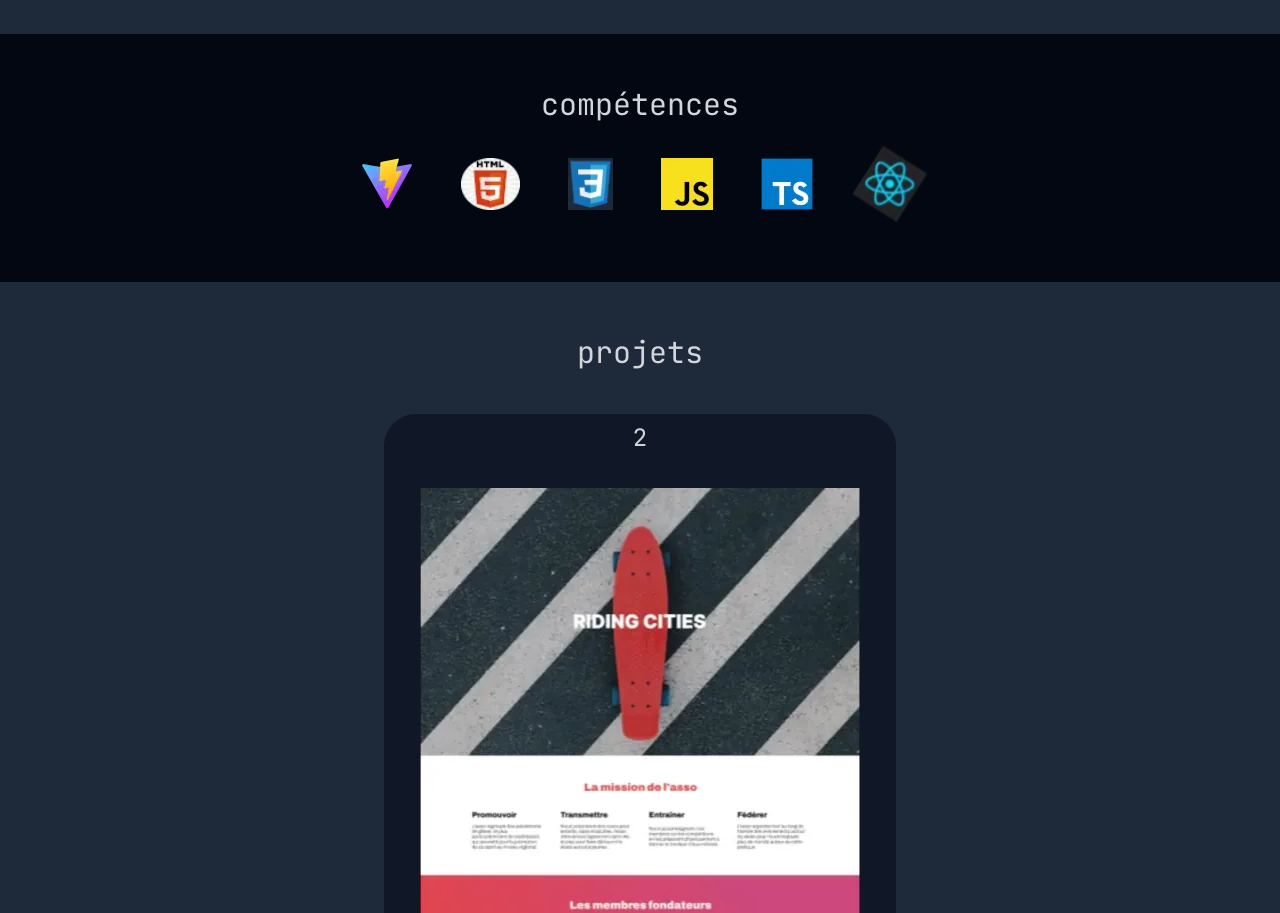
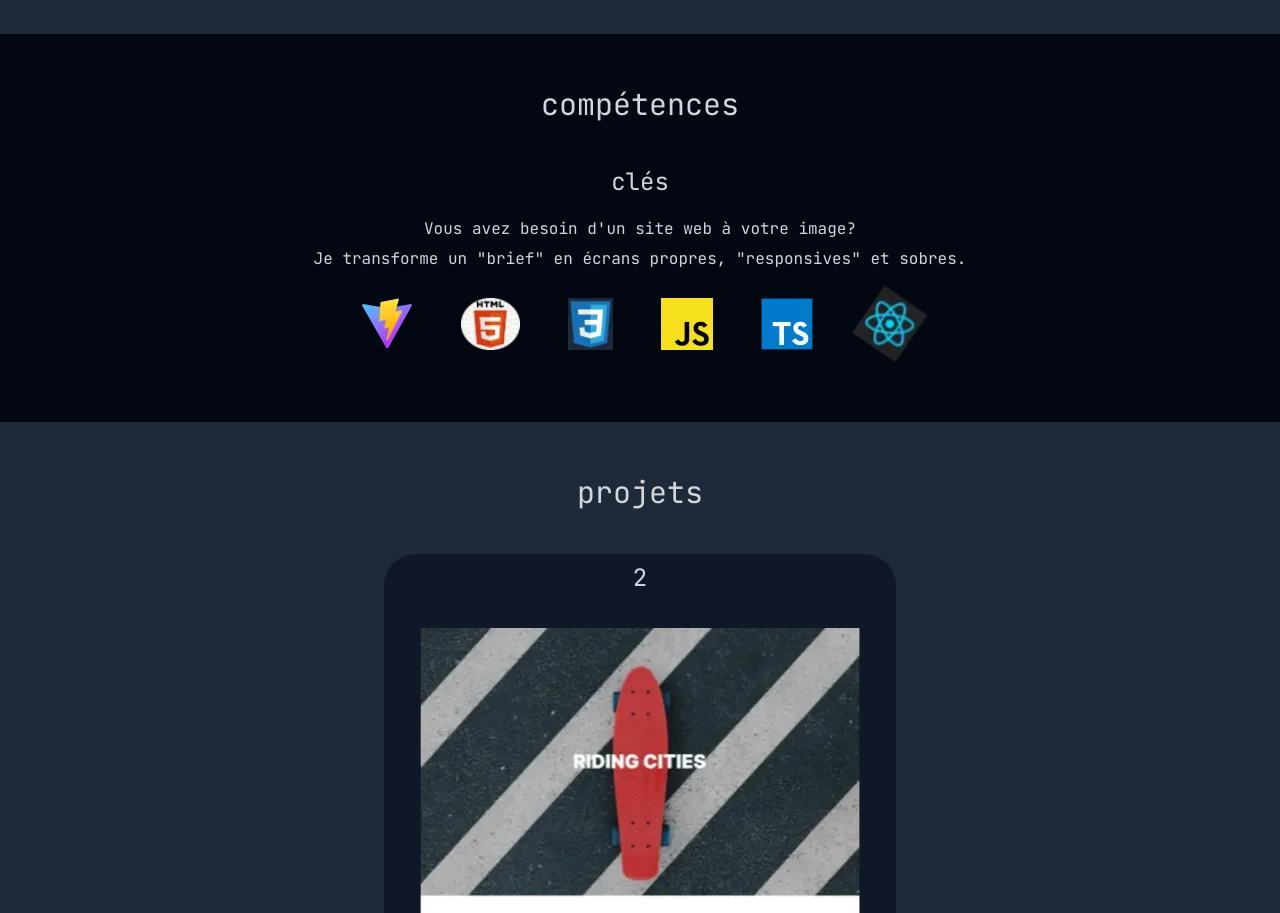
Before and after one commit to ericDev1o/OC900_p12_portfolio, a React (Vite) app: page / in a window 1280 px wide. Shown: the part 1920-2833 px from the top of the page. Built offline with nearby package versions, Linux system fonts and the light colour scheme.

Commit message:
Skills are worded.

```diff
--- a/src/pages/Home.tsx
+++ b/src/pages/Home.tsx
@@ -300,6 +300,21 @@
         >
           compétences
         </h3>
+        <h4
+            className='
+              pt-6
+              pb-2
+              text-2xl
+              leading-loose'
+          >
+            clés
+        </h4>
+        <p>
+          Vous avez besoin d'un site web à votre image?
+        </p>
+        <p>
+          Je transforme un "brief" en écrans propres, "responsives" et sobres.
+        </p>
         <div className="
           flex
           justify-center
```
